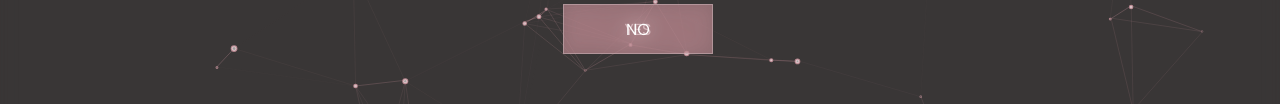
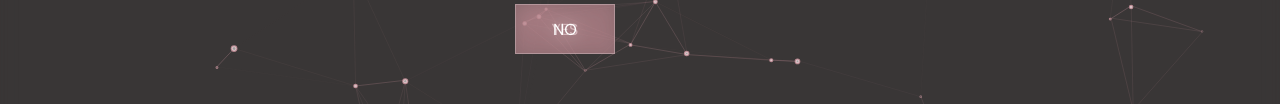
Before and after one commit to Srmntnn/myquestion, a plain HTML site: page index.html in a window 1280 px wide. Shown: the part 532-636 px from the top of the page. Drawn offline with nearby package versions, Linux system fonts and the light colour scheme.

Commit message:
Update style.css

```diff
--- a/style.css
+++ b/style.css
@@ -59,11 +59,10 @@ h2 {
 .btns button {
     position: absolute;
     cursor: pointer;
-    width: 150px;
+    width: 100px;
     border: none;
     height: 50px;
     color: white;
-    transform: translateX(32%);
     background: rgba( 184, 136, 144, 0.4 );
     backdrop-filter: blur( 9px );
     -webkit-backdrop-filter: blur( 9px );
```
